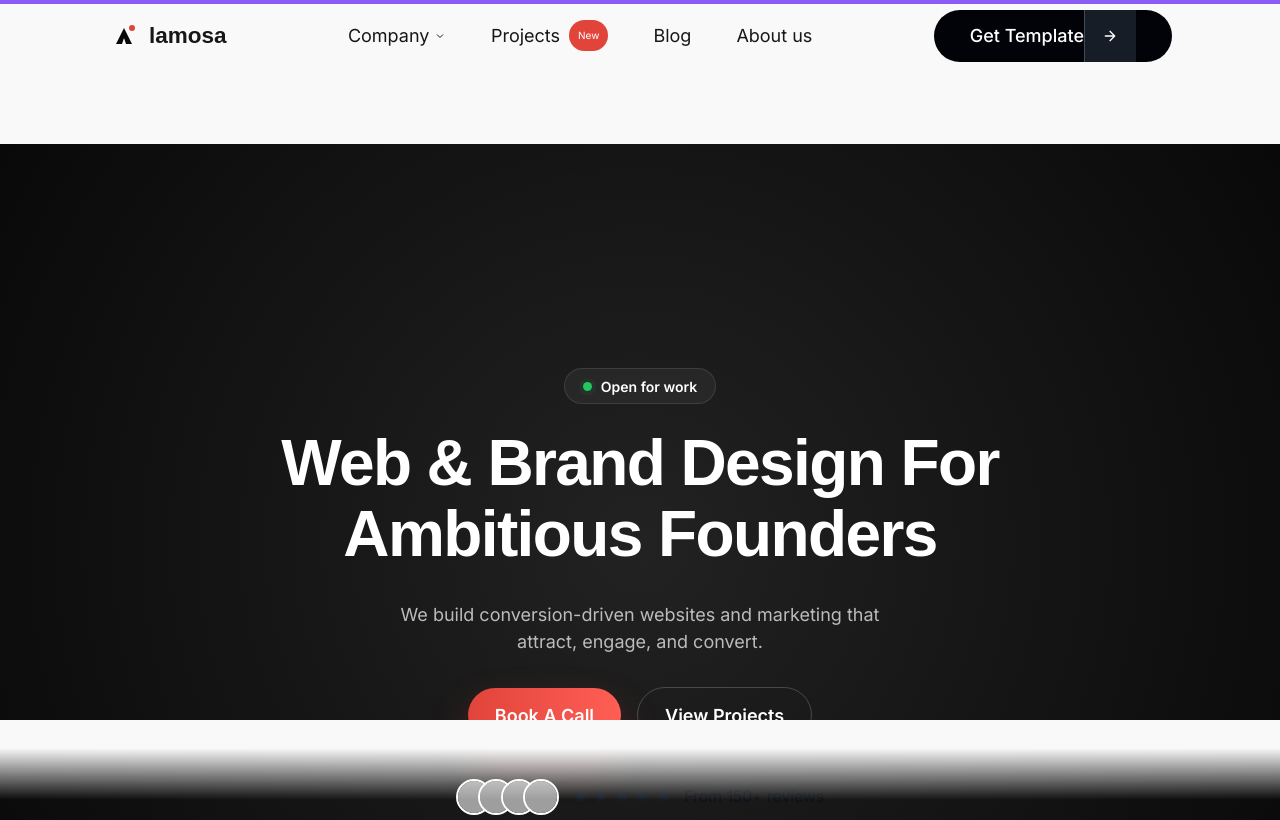
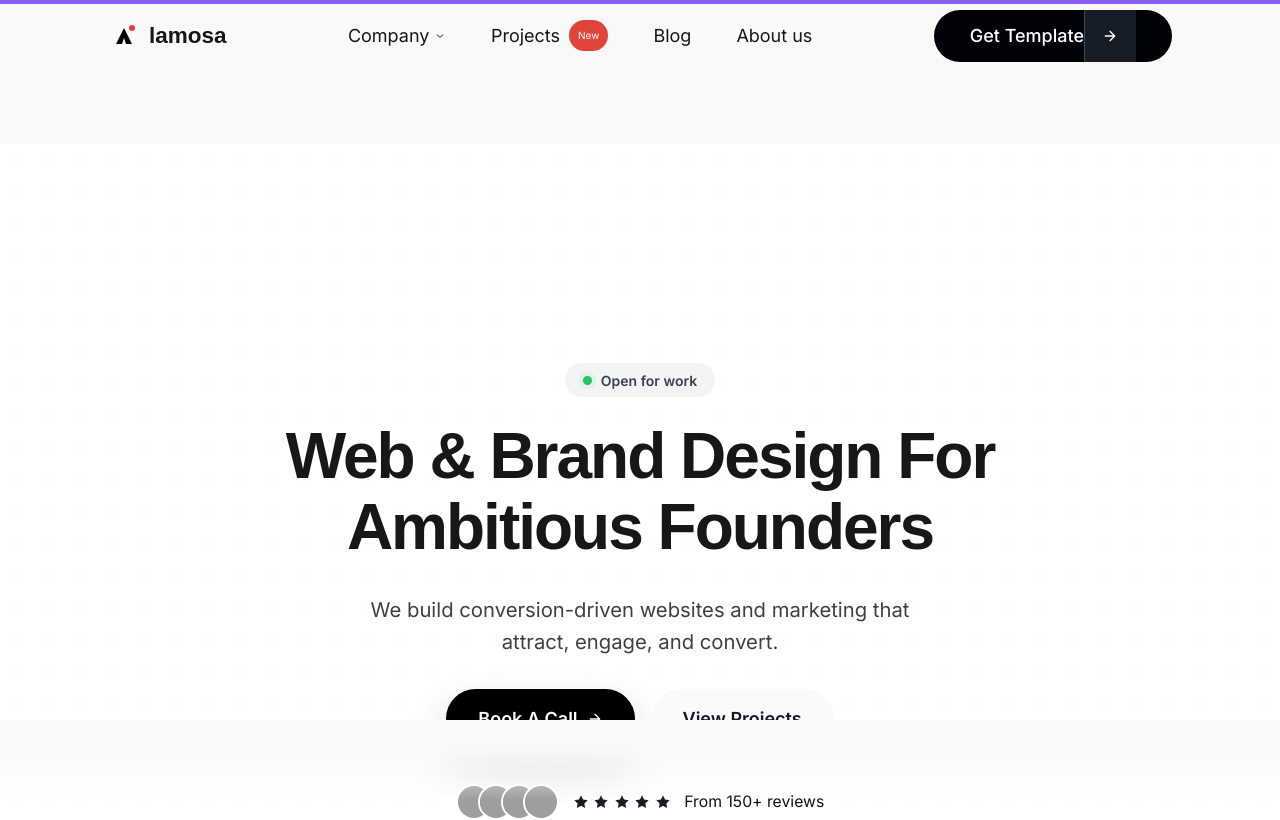
Before and after one commit to tamil-selvan-13/lamossa-clone-nextjs, a Next.js app: page / in a window 1280 px wide. Shown: the top 820 px of the page. Built offline with nearby package versions, Linux system fonts and the light colour scheme; grey boxes are pictures that could not be loaded.

Commit message:
chore: revert hero section to light template design

```diff
--- a/components/sections/Hero.tsx
+++ b/components/sections/Hero.tsx
@@ -48,14 +48,21 @@ export default function Hero() {
     <section
       ref={sectionRef}
       id="section-hero"
-      className="relative flex flex-col justify-center pt-[140px] pb-10 min-h-screen bg-[#090909] overflow-hidden"
+      className="relative flex flex-col justify-center pt-[140px] pb-10 min-h-screen bg-white overflow-hidden"
     >
-      <div className="absolute inset-0 pointer-events-none bg-[radial-gradient(circle_at_center,rgba(255,255,255,0.1),transparent)]" />
+      <div
+        className="absolute inset-0 pointer-events-none"
+        style={{
+          backgroundImage: 'radial-gradient(circle, #e5e7eb 1px, transparent 1px)',
+          backgroundSize: '32px 32px',
+          opacity: '0.5'
+        }}
+      />
 
       <div className="max-w-[1136px] mx-auto px-8 relative z-10 w-full">
         <div className="flex flex-col items-center text-center">
           <div
-            className="inline-flex items-center justify-center gap-2 px-4 py-1.5 mb-[24px] bg-white/5 text-white border border-white/10 rounded-full text-[14px] font-semibold"
+            className="inline-flex items-center justify-center gap-2 px-4 py-1.5 mb-[24px] bg-[#F3F4F6] text-[#374151] rounded-full text-[14px] font-semibold"
             style={{ opacity: isVisible ? 1 : 0, transform: isVisible ? 'translateY(0)' : 'translateY(20px)', transition: 'all 0.6s ease' }}
           >
             <div className="relative flex items-center justify-center w-2 h-2">
@@ -66,14 +73,14 @@ export default function Hero() {
           </div>
 
           <h1
-            className="text-[64px] font-semibold text-white leading-[1.1] max-w-[800px] tracking-tight mx-auto"
+            className="text-[48px] md:text-[64px] font-bold tracking-[-2px] text-[#171717] leading-[1.1] max-w-4xl"
             style={{ fontFamily: 'Satoshi, sans-serif', opacity: isVisible ? 1 : 0, transform: isVisible ? 'translateY(0)' : 'translateY(24px)', transition: 'all 0.6s ease 0.1s' }}
           >
             Web & Brand Design For Ambitious Founders
           </h1>
 
           <p
-            className="text-[18px] text-white/70 mt-[32px] mb-[32px] max-w-[500px] w-full mx-auto"
+            className="text-lg text-[#404040] mt-[32px] mb-[32px] max-w-[600px] w-full"
             style={{ opacity: isVisible ? 1 : 0, transform: isVisible ? 'translateY(0)' : 'translateY(24px)', transition: 'all 0.6s ease 0.2s' }}
           >
             We build conversion-driven websites and marketing that attract, engage, and convert.
@@ -85,13 +92,16 @@ export default function Hero() {
           >
             <Link
               href="/contact-us"
-              className="inline-flex items-center justify-center gap-2 bg-gradient-to-r from-[#e1443a] to-[#ff5e55] text-white rounded-full px-6 py-3 font-semibold transition hover:-translate-y-1 shadow-[0_20px_40px_rgba(225,68,58,0.3)]"
+              className="inline-flex items-center justify-center gap-2 bg-[#000000] text-white rounded-full py-[16px] px-[32px] font-semibold transition hover:-translate-y-1 shadow-[0_20px_40px_rgba(0,0,0,0.2)]"
             >
               Book A Call
+              <svg width="16" height="16" viewBox="0 0 24 24" fill="none" stroke="currentColor" strokeWidth="2" strokeLinecap="round" strokeLinejoin="round">
+                <path d="M5 12h14M12 5l7 7-7 7" />
+              </svg>
             </Link>
             <Link
               href="/projects"
-              className="inline-flex items-center justify-center text-white border border-white/20 rounded-full px-6 py-3 font-semibold transition hover:bg-white/10"
+              className="inline-flex items-center justify-center bg-[#F9FAFB] text-[#111827] rounded-full py-[16px] px-[32px] font-semibold transition hover:bg-gray-100"
             >
               View Projects
             </Link>
@@ -111,7 +121,7 @@ export default function Hero() {
             <div className="flex items-center gap-1">
               {[1, 2, 3, 4, 5].map((i) => (
                 <svg key={i} width="16" height="16" viewBox="0 0 24 24" fill="#161d27">
-                  <path d="M12 2l3.09 6.26L22 9.27l-5 4.87 1.18 6.88L12 17.77l-6.18 3.25L7 14.14 2 9.27l6.91-1.01L12 2z"/>
+                  <path d="M12 2l3.09 6.26L22 9.27l-5 4.87 1.18 6.88L12 17.77l-6.18 3.25L7 14.14 2 9.27l6.91-1.01L12 2z" />
                 </svg>
               ))}
             </div>
```
